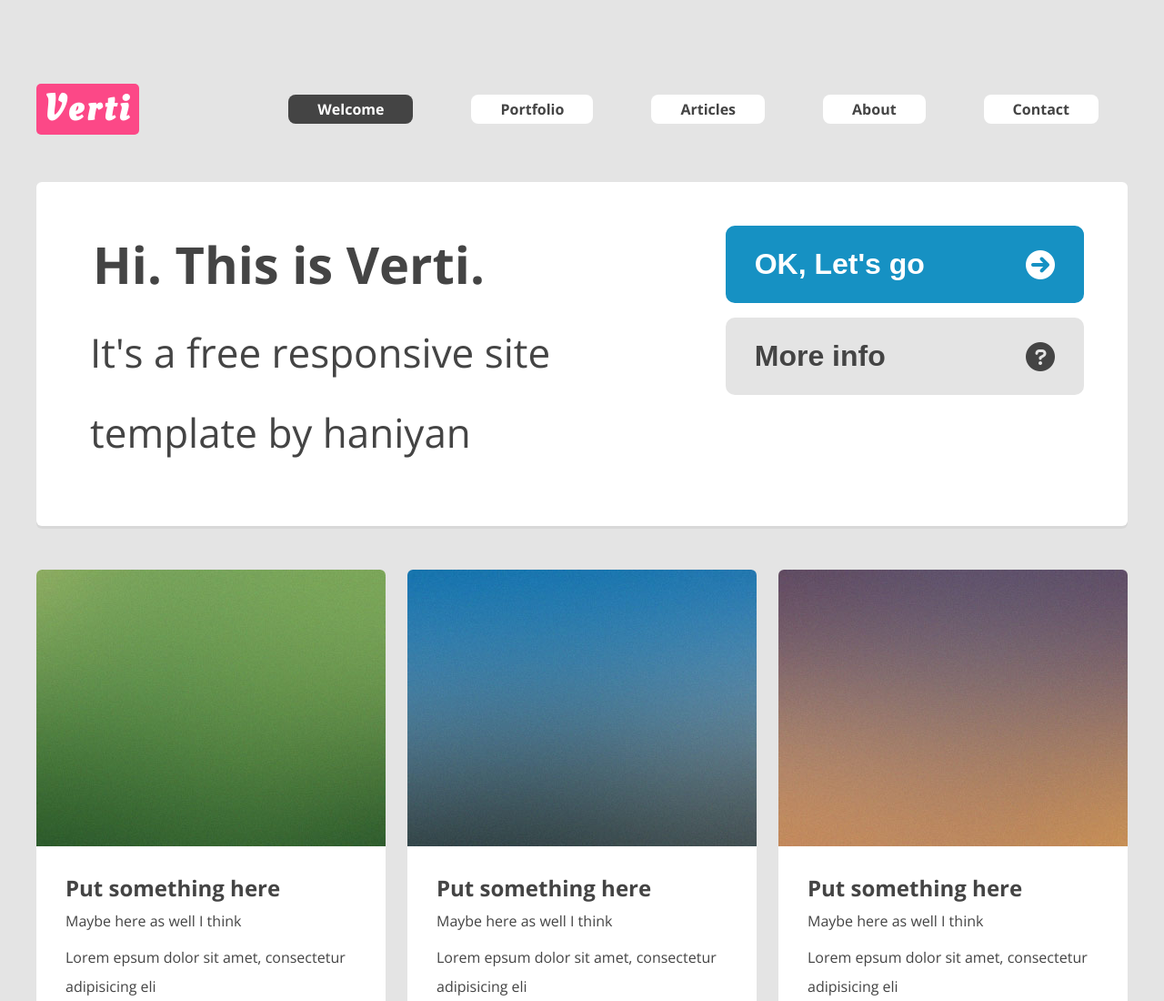
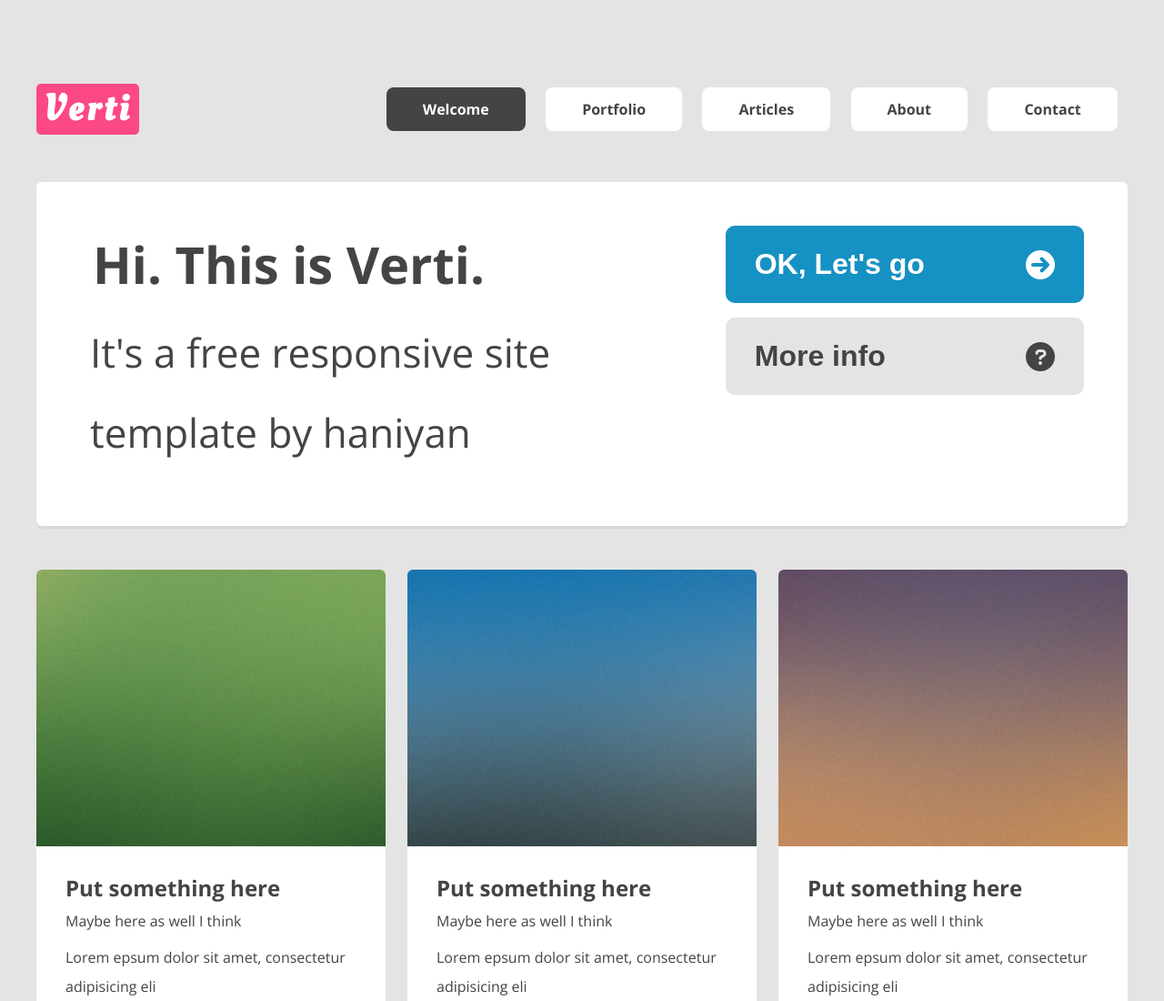
Before and after one commit to haniyan/Verti, a website: page public/index.html in a window 1280 px wide. Shown: the top 1100 px of the page at 91% size. Drawn offline with nearby package versions, Linux system fonts and the light colour scheme.

Commit message:
changes header btns

```diff
--- a/src/styles/components/_header.scss
+++ b/src/styles/components/_header.scss
@@ -27,8 +27,8 @@ header {
 
 
     .menu_item {
-      padding: 0.5em 2em;
-      margin: 0.5em 2em;
+      padding: 1em 2.5em;
+      margin: 0.5em 0.7em;
       background-color: white;
       border-radius: 0.5em;
     }
```
Also changed, not shown: public/index.html (+0 -1 lines), public/css/style.css, 1 other file.
